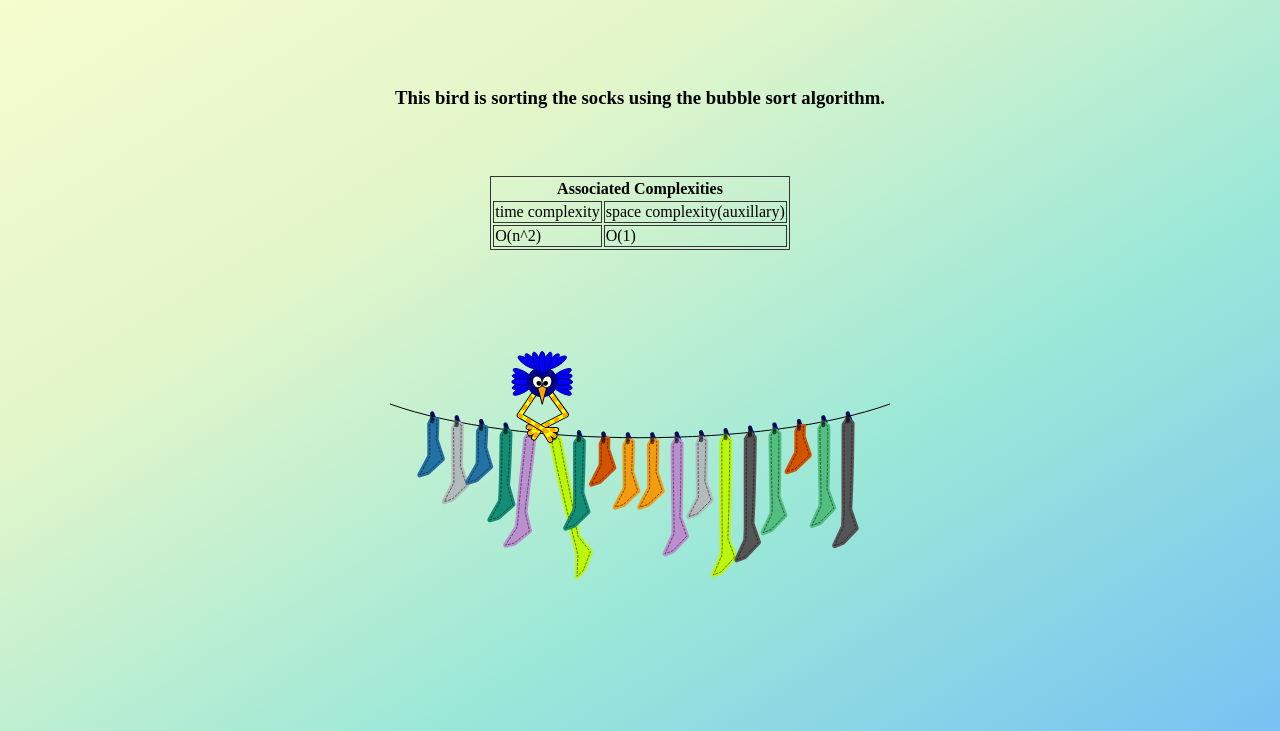
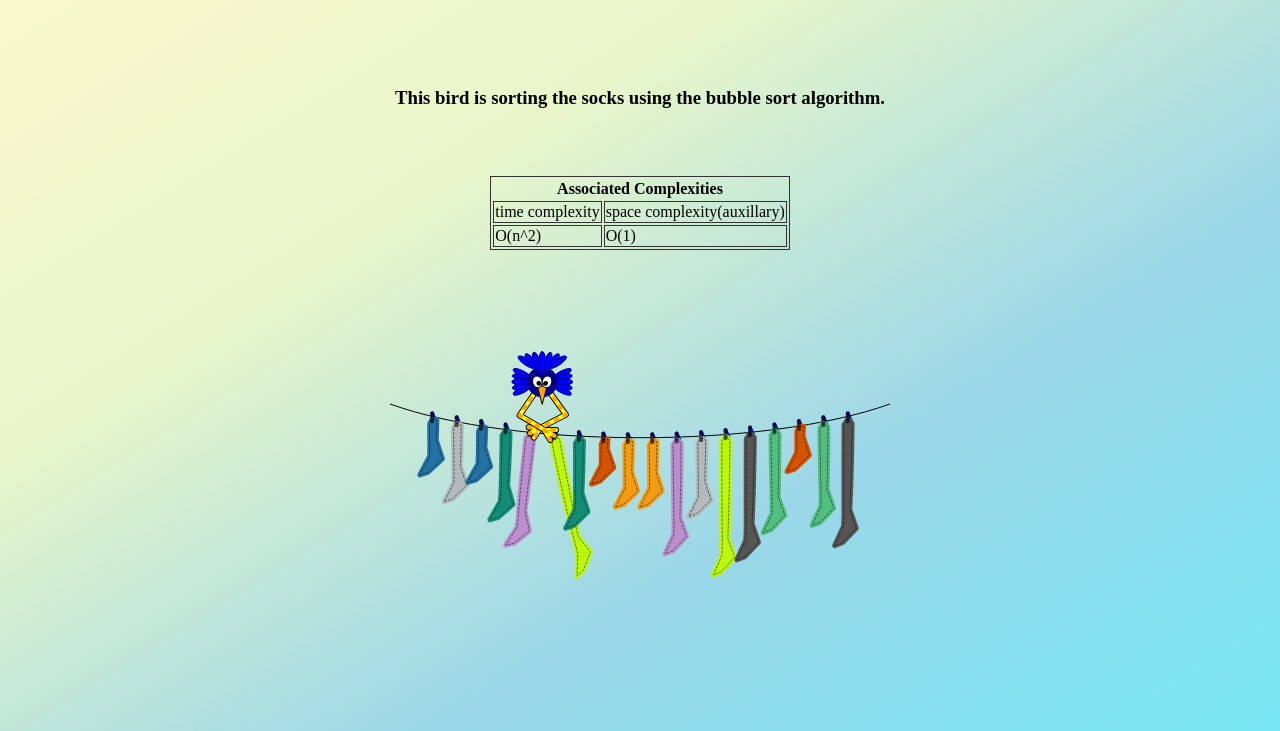
Before and after one commit to UtkarshSharma1209/AdvancedSortingVisualizer, a plain HTML site: page index.html in a window 1280 px wide. Shown: the part 69-800 px from the top of the page. Drawn offline with Linux system fonts and the light colour scheme.

Commit message:
Update style.css

```diff
--- a/style.css
+++ b/style.css
@@ -3,8 +3,8 @@ body {
   flex-direction: column;
   align-items: center;
   gap: 49px;
-  background: linear-gradient(to left top, #78c1f3, #9be8d8, #e2f6ca, #f8fdcf);
-  background-attachment: fixed; /*edit*/
+  background: linear-gradient(to left top,#78e7f3, #9bd7e8, #e8f6ca, #fdf8cf);
+  background-attachment: fixed;
 }
 table,
 td {
@@ -13,6 +13,6 @@ td {
 
 thead,
 tfoot {
-  /* background-color: #333; */
+
   color: black;
 }
```
